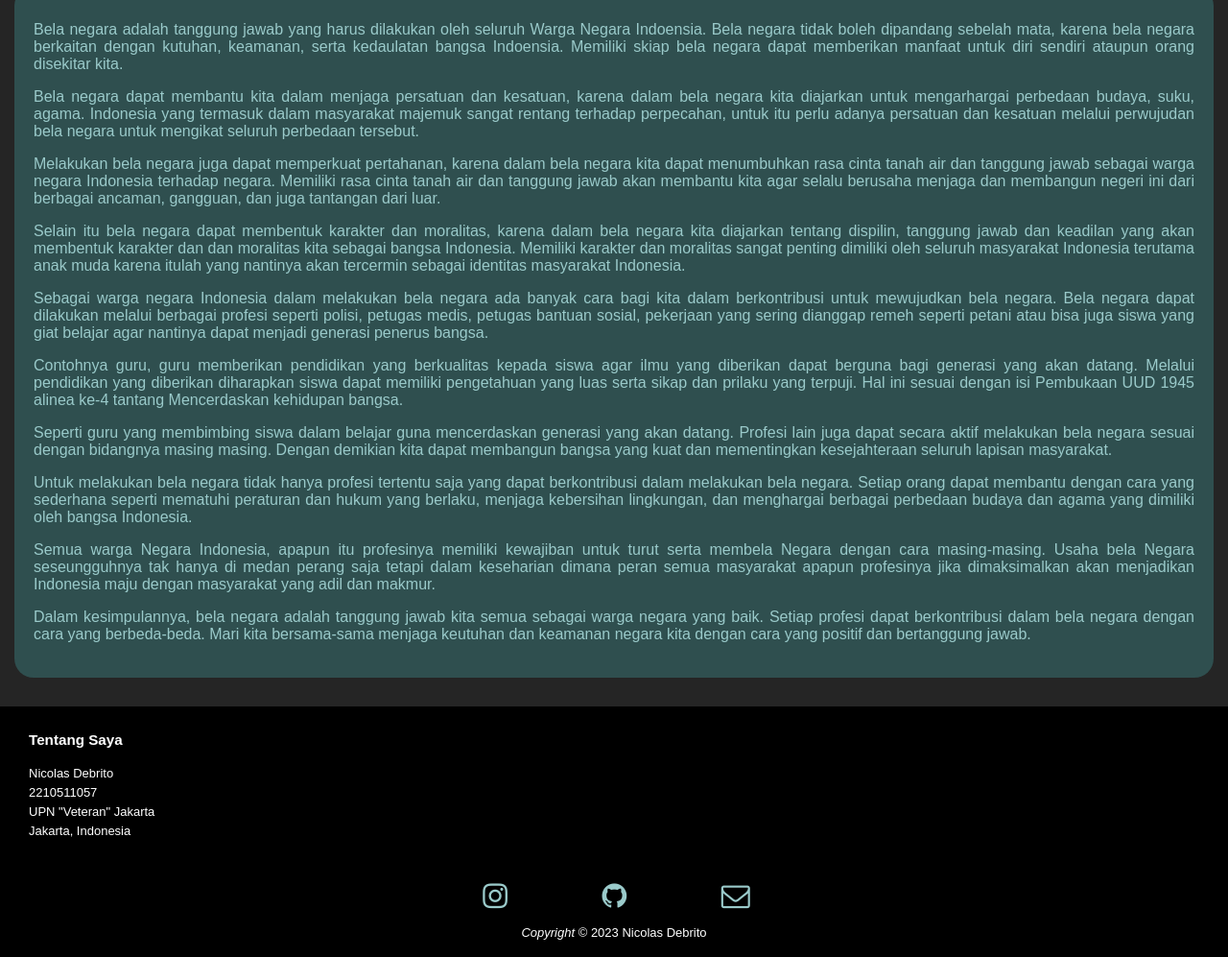
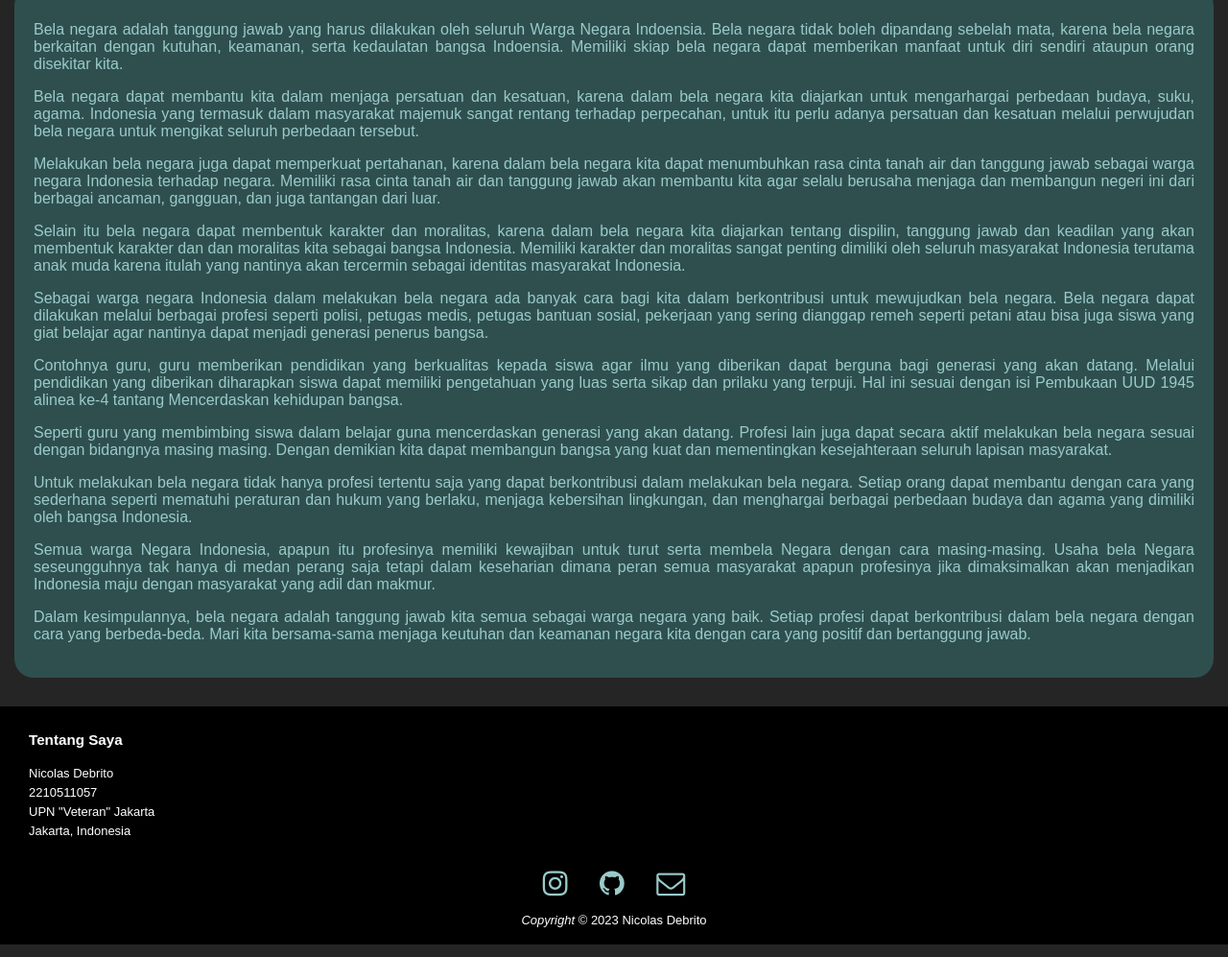
Before and after one commit to Reezzcy/Pendidikan-Bela-Negara, a plain HTML site: page index.html in a window 1280 px wide. Shown: the part 640-1637 px from the top of the page at 96% size. Drawn offline with Linux system fonts and the light colour scheme.

Commit message:
Logo-lagi

```diff
--- a/assets/styles.css
+++ b/assets/styles.css
@@ -89,12 +89,20 @@ footer ul li{
 footer div .logo{
     justify-content: center;
     align-items: center;
+    display: flex;
+    flex-wrap: wrap;
 }
 
 footer div ul li{
     padding:30px;
     margin-left: 0px;
     margin-right: 35px;
+}
+
+.insta, .git, .email{
+    font-size: 30px;
+    margin-left: 15px;
+    margin-right: 15px;
 }
 
 .profil {
--- a/index.html
+++ b/index.html
@@ -74,11 +74,9 @@
             </div>
             <br>
             <div class="logo">
-                <ul>
-                    <li><a href="https://www.instagram.com/nicolas.debrito/" target="_blank"><i class="fa fa-instagram"></i></a></li>
-                    <li><a href="https://github.com/Reezzcy" target="_blank"><i class="fa fa-github"></i></a></li>
-                    <li><a href="mailto:nicolas.debrito66@gmail.com"><i class="fa fa-envelope-o"></i></a></li>
-                </ul>
+                <a class="insta" href="https://www.instagram.com/nicolas.debrito/" target="_blank"><i class="fa fa-instagram"></i></a>
+                <a class="git" href="https://github.com/Reezzcy" target="_blank"><i class="fa fa-github"></i></a>
+                <a class="email" href="mailto:nicolas.debrito66@gmail.com"><i class="fa fa-envelope-o"></i></a>
             </div>
             <p class="copy">
                 <em>Copyright</em> &copy 2023 Nicolas Debrito
```
